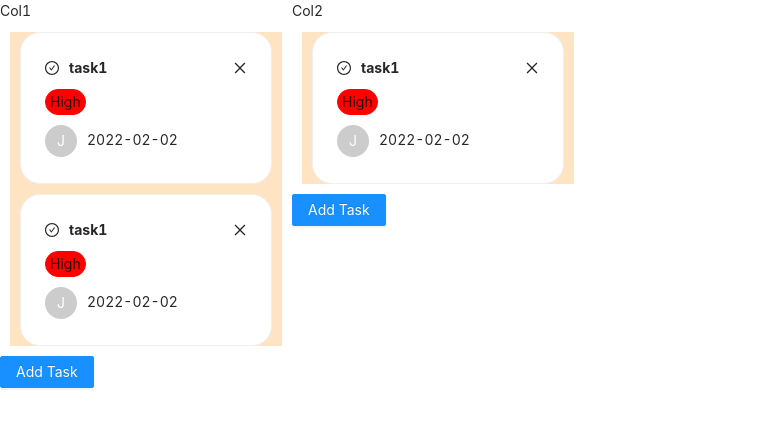
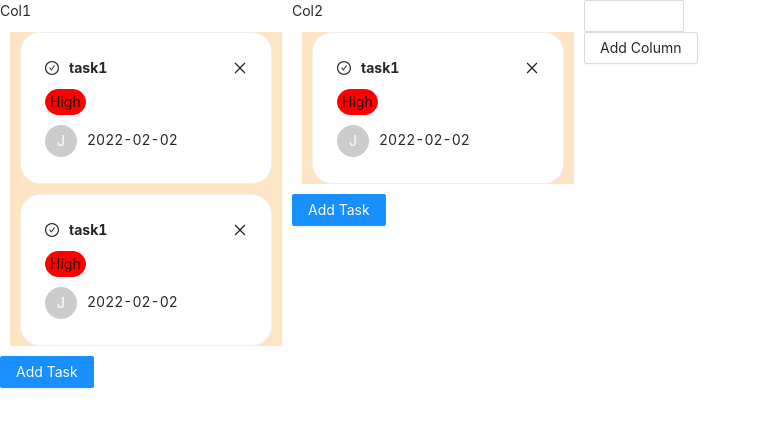
Before and after one commit to wzmcarrick/Bootcamp, a React (Create React App) app: page / in a window 1280 px wide. Shown: the top 426 px of the page, without its empty margins (0-761 px from the left). Built offline with nearby package versions, Linux system fonts and the light colour scheme.

Commit message:
completed add column

```diff
--- a/src/components/Column.jsx
+++ b/src/components/Column.jsx
@@ -12,57 +12,14 @@ import { taskDeleted } from "../features/addTask/taskSlice";
 
 const Column = ({ col, colIndex }) => {
 
-  // const dispatch = useDispatch()
-
-  // const tasks = useSelector(state => state.tasks)
-
-  // const [showAddTask, setShowAddTask] = useState(false)
-  // const [state, setState] = useState([])
-
-
-  // useEffect(() => {
-  //   axios.get('http://localhost:3001/tasks').then(res => {
-  //     console.log({ res })
-  //     console.log(res.data)
-  //     dispatch(setTasks(res.data))
-  //     // setState(res.data)
-  //   })
-  // }, [])
-
-  // console.log("tasks", tasks.columns)
   console.log(col, colIndex)
 
-  // const addTask = (task) => {
-  //   console.log(task)
-  //   console.log(task.date)
-  //   const id = Math.floor(Math.random() * 10000) + 1
-  //   const newTask = {
-  //     id: id,
-  //     name: task.name,
-  //     assignee: task.assignee,
-  //     dueDate: task.date,
-  //     detail: task.detail,
-  //     priority: task.priority
-
-  //   }
-  //   console.log([...state, newTask])
-  //   setState([...state, newTask])
-
-  // }
-
-  // const deleteTask = () => {
-  //   dispatch(taskDeleted(id))
-  //   // setState(state.filter((st) => st.id !== id))
-
-  // }
+  // const columnTasks = useSelector(state => state.tasks.columns)
+  // console.log(columnTasks)
 
   return (
     <div className='singleColumn'>
-      {/* <Button onClick={() => setShowAddTask(!showAddTask)}>Add Task</Button>
-
-      {showAddTask ? <AddTask /> : ''} */}
-      {/* <AddTask colIndex={colIndex} col={col} /> */}
-      {col.colTasks.map((colTask) => <TaskItem key={colTask.id} colName={col.colName} colIndex={colIndex} showTask={colTask} />)}
+      {col.colTasks.map((colTask) => <TaskItem key={colTask.id} colIndex={colIndex} showTask={colTask} />)}
     </div>
 
   );
--- a/src/components/TaskItem.jsx
+++ b/src/components/TaskItem.jsx
@@ -1,6 +1,3 @@
-// import { useState } from "react";
-// import { AiOutlineCheckCircle } from 'react-icons/ai'
-// import { FiThumbsUp } from 'react-icons/fi'
 import { Card, Avatar } from 'antd'
 import { CloseOutlined, CheckCircleOutlined } from '@ant-design/icons'
 import '../index.css'
@@ -10,28 +7,9 @@ import { useSelector } from 'react-redux';
 
 
 
-const TaskItem = ({ showTask, colName, colIndex }) => {
+const TaskItem = ({ showTask, colIndex }) => {
 
   const dispatch = useDispatch()
-  const filteredTasks = useSelector(state => state.tasks.columns.map(c => {
-    if (c.colTasks.id !== showTask.id) {
-      return c.colTasks
-    }
-  }))
-  // .filter(s => s.colTasks.id !== showTask.id)
-  // console.log("filteredTasks", filteredTasks)
-
-  // const toBeDeletedTask = {
-  //   colName: colName,
-  //   colTasks: {
-  //     id: showTask.id,
-  //     name: showTask.name,
-  //     assignee: showTask.assignee,
-  //     dueDate: showTask.dueDate,
-  //     detail: showTask.detail,
-  //     priority: showTask.priority
-  //   }
-  // }
 
   const toBeDeletedTask =
   {
@@ -45,13 +23,8 @@ const TaskItem = ({ showTask, colName, colIndex }) => {
 
 
   const deleteTask = () => {
-    console.log('delete', showTask.id)
-
-    // .filter(s => s.colTasks.id !== showTask.id)
-    console.log("filteredTasks", filteredTasks)
     console.log("tobe deleted task", toBeDeletedTask)
     dispatch(setSelectedColIndex(colIndex))
-    console.log(colIndex)
     dispatch(taskDeleted(toBeDeletedTask))
   }
 
--- a/src/features/addTask/taskSlice.js
+++ b/src/features/addTask/taskSlice.js
@@ -37,18 +37,9 @@ const initialState = {
                 },
             ]
         },
-
-
-        // {
-        //     id: 2,
-        //     name: "task2",
-        //     assignee: "elton",
-        //     dueDate: "2022-03-02",
-        //     detail: "lorem ipsum...",
-        //     priority: "Low"
-        // },
     ],
-    selectedColIndex: 0
+    selectedColIndex: 0,
+    columnName: ''
 }
 
 export const taskSlice = createSlice({
@@ -57,12 +48,6 @@ export const taskSlice = createSlice({
     reducers: {
         taskAdded: (state, action) => {
             console.log("added task", action.payload)
-            // state.columns.map((c) => {
-            //     if (c.colName === action.payload.colName) {
-            //         return c.colTasks.push(action.payload.colTasks)
-            //     }
-            //     return c
-            // })
             state.columns[state.selectedColIndex].colTasks.push(action.payload.colTasks)
         },
 
@@ -73,30 +58,24 @@ export const taskSlice = createSlice({
         },
 
         taskDeleted: (state, action) => {
-
-            console.log(action.payload);
             state.columns[state.selectedColIndex].colTasks = state.columns[state.selectedColIndex].colTasks.filter((t) => t.id !== action.payload.id)
             return state
-            // state.columns.colTasks.id
-            // state = state.filter((s) => { s.id !== action.payload });
+        },
 
-            // state.columns.map((c) => {
-            //     if (c.colName === action.payload.colName) {
-            //         return c.colTasks.filter((t) => { t.id !== action.payload.colTasks.id })
-            //     }
-            //     return c
-            // })
-
-            // state = action.payload
-            // return state
-            // console.log(state)
-        },
         setSelectedColIndex: (state, action) => {
             state.selectedColIndex = action.payload
+        },
+
+        setColumnName: (state, action) => {
+            state.columnName = action.payload
+        },
+
+        columnAdded: (state, action) => {
+            state.columns.push(action.payload)
         }
     }
 })
 
-export const { taskAdded, setTasks, taskDeleted, setSelectedColIndex } = taskSlice.actions
+export const { taskAdded, setTasks, taskDeleted, setSelectedColIndex, setColumnName, columnAdded } = taskSlice.actions
 
 export default taskSlice.reducer
--- a/src/pages/Kanban.js
+++ b/src/pages/Kanban.js
@@ -1,29 +1,32 @@
 
 import Column from "../components/Column"
 import NewColumn from "../components/NewColumn";
-import { Button, Row, Col } from 'antd';
+import { Button, Row, Col, Input } from 'antd';
 import { useState, useEffect } from "react";
 import 'antd/dist/antd.less';
 import axios from 'axios';
 import { useSelector, useDispatch } from 'react-redux';
 import AddTask from "../components/AddTask";
+import { taskAdded, setSelectedColIndex, setColumnName, columnAdded } from "../features/addTask/taskSlice";
 
 const Kanban = () => {
-    // const [columns, setColumns] = useState([<Column key={0} />])
 
-    // const addColumn = (e) => {
-    //     e.preventDefault()
-    //     setColumns([...columns, <Column key={columns.length} />])
-    // }
-
-    // const dispatch = useDispatch()
+    const dispatch = useDispatch()
 
     const tasks = useSelector(state => state.tasks.columns)
+    const newColName = useSelector(state => state.tasks.columnName)
+
+    const onAddCol = () => {
+        const newCol = {
+            colName: newColName,
+            colTasks: []
+        }
+        dispatch(columnAdded(newCol))
+    }
 
     return (
         <>
             <Row>
-                {/* <Button onClick={addColumn}>Add Column</Button> */}
                 {tasks && tasks.map((task, colIndex) => {
                     return (
                         <>
@@ -35,6 +38,15 @@ const Kanban = () => {
                         </>
                     )
                 })}
+                <Col>
+                    <div>
+                        <Input onChange={(e) => {
+                            const value = e.target.value;
+                            dispatch(setColumnName(value))
+                        }} style={{ width: 100 }} />
+                    </div>
+                    <Button onClick={onAddCol}>Add Column</Button>
+                </Col>
             </Row>
 
         </>
```
Also changed, not shown: src/App.js (+0 -11 lines), src/components/AddTask.js (+1 -27 lines).
